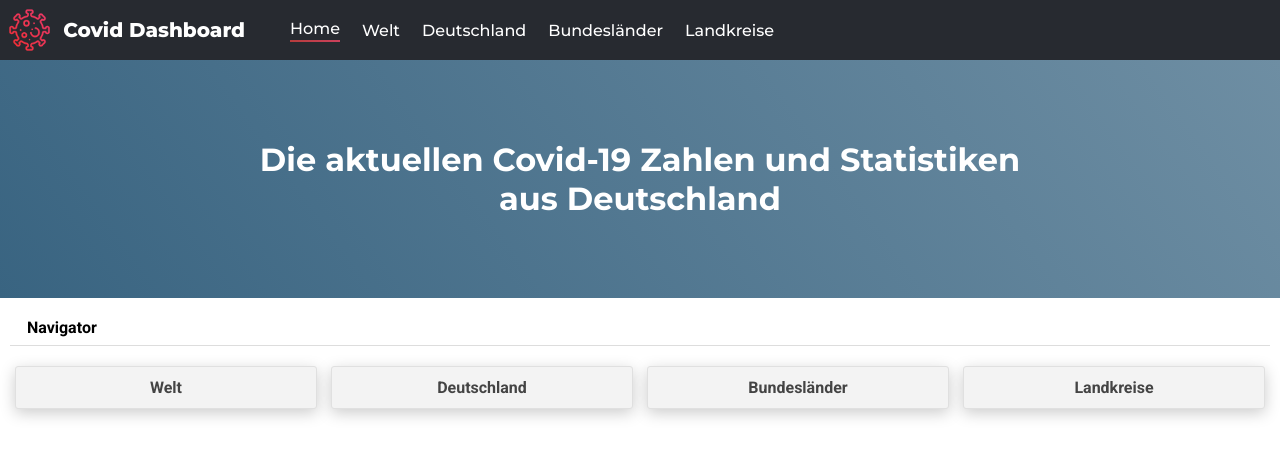
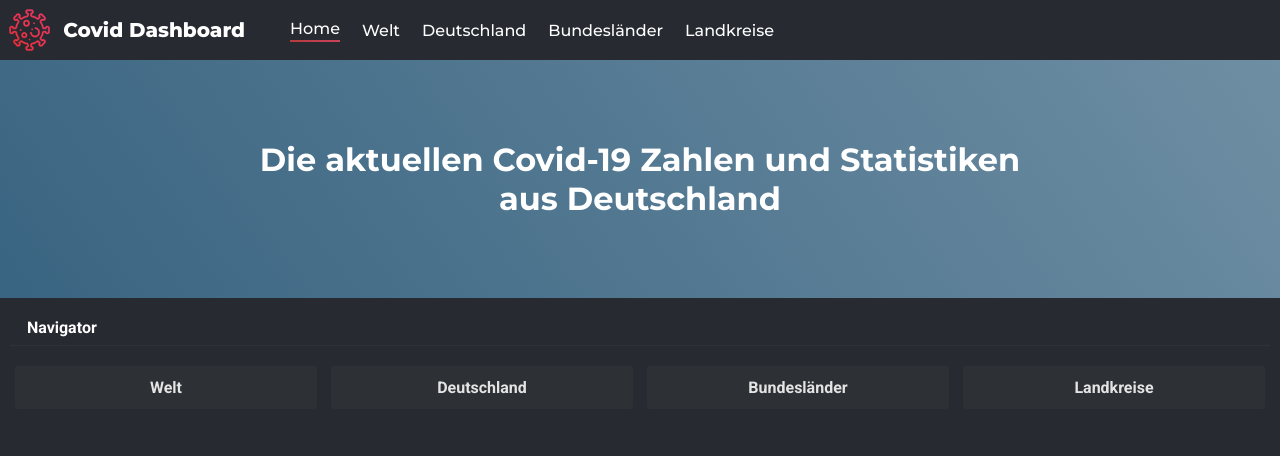
Before and after one commit to minefled/covid-dashboard, a Svelte app: page / in a window 1280 px wide. Shown: the top 456 px of the page. Built offline with nearby package versions, Linux system fonts and the light colour scheme; no server answers.

Commit message:
Update dark theme and set default theme to dark theme

```diff
--- a/public/assets/core/preferences.ts
+++ b/public/assets/core/preferences.ts
@@ -1,6 +1,6 @@
 export type _theme = "dark" | "light";
 
-export const default_theme:_theme = "light";
+export const default_theme:_theme = "dark";
 
 export interface Preferences {
     theme: _theme;
--- /dev/null
+++ b/public/assets/themes/dark.css
@@ -0,0 +1,24 @@
+:root {
+    --main-background: #272a30;
+
+    --primary-text-color: #000000;
+
+    --header-background-color: #272a30;
+    --header-font-color: #ffffff;
+
+    --header-navigator-item-name-color: #ffffff;
+    --header-navigator-item-active-background-color: rgb(181,60,60);
+    --header-navigator-item-active-background: linear-gradient(90deg, rgba(181,60,60,1) 0%, rgba(204,65,92,1) 100%);
+
+    --homepage-landing-banner-background-color: rgb(57,100,129);
+    --homepage-landing-banner-background: linear-gradient(54deg, rgba(57,100,129,1) 0%, rgba(110,142,163,1) 100%);
+    --homepage-landing-banner-info-message-color: #ffffff;
+
+    --homepage-section-header-title-color: #fff;
+    --homepage-section-header-bottom-border-color: #2e323a;
+
+    --homepage-navigator-item-background: #2d3035;
+    --homepage-navigator-item-border-color: #e0e0e000;
+    --homepage-navigator-item-shadow-color: #cccccc00;
+    --homepage-navigator-item-font-color: #e4e4e4;
+}
--- a/public/global.css
+++ b/public/global.css
@@ -2,4 +2,6 @@
 
 body {
 	overflow: hidden;
+
+	background-color: var(--main-background);
 }
--- a/src/Germany/style.scss
+++ b/src/Germany/style.scss
@@ -6,8 +6,6 @@ div.germany-page {
     width: 100%;
     height: calc(100vh - 60px);
 
-    background-color: #ffffff;
-
     display: flex;
     flex-direction: column;
     align-items: center;
--- a/src/home/style.scss
+++ b/src/home/style.scss
@@ -5,8 +5,6 @@ div.home-page {
 
     width: 100%;
     height: calc(100vh - 60px);
-
-    background-color: #ffffff;
 
     display: flex;
     flex-direction: column;
@@ -46,6 +44,20 @@ div.landing-banner {
         padding-bottom: 2em;
 
         transition: 0.3s;
+
+        animation: 1s info-message-popup;
+    }
+}
+
+@keyframes info-message-popup {
+    0% {
+        opacity: 0%;
+        transform: translateY(20%);
+    }
+
+    100% {
+        opacity: 100%;
+        transform: translateY(0%);
     }
 }
 
```
Also changed, not shown: public/build/bundle.css.
